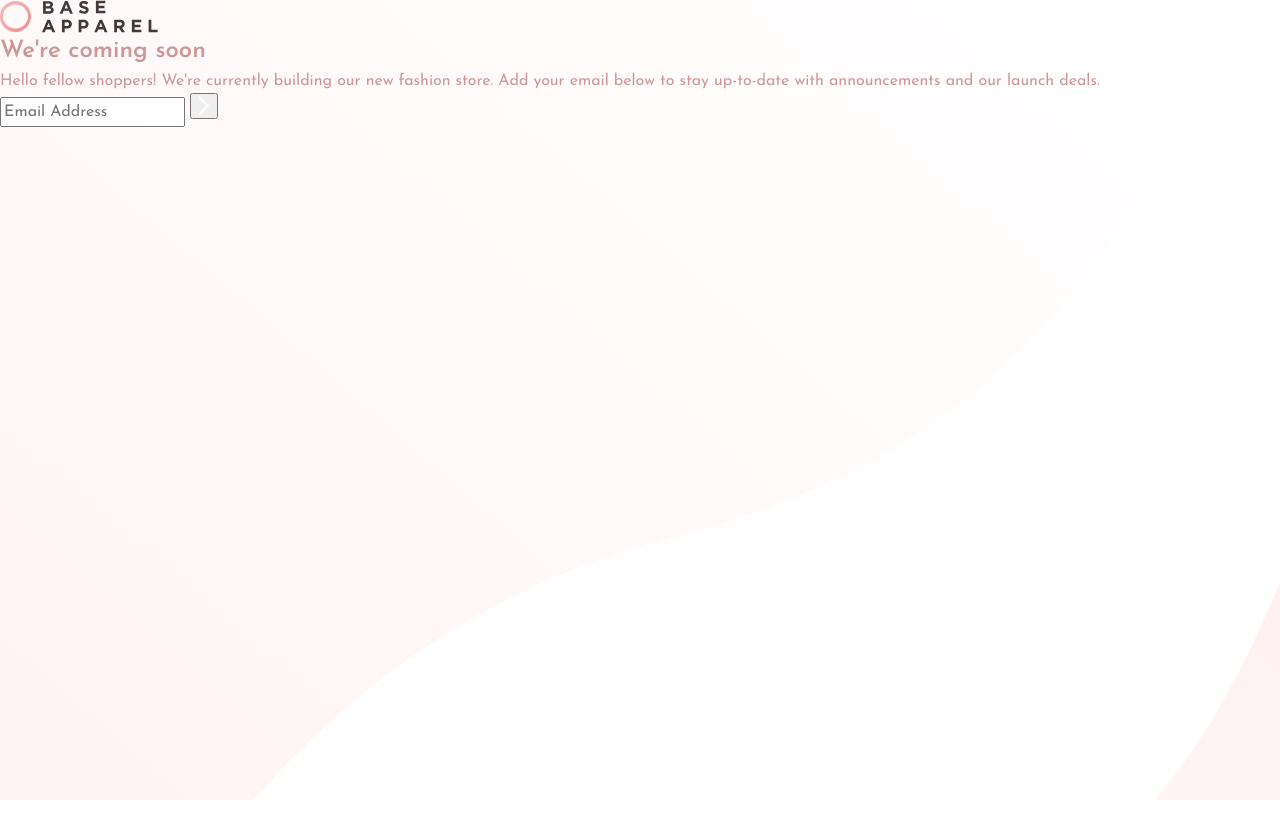
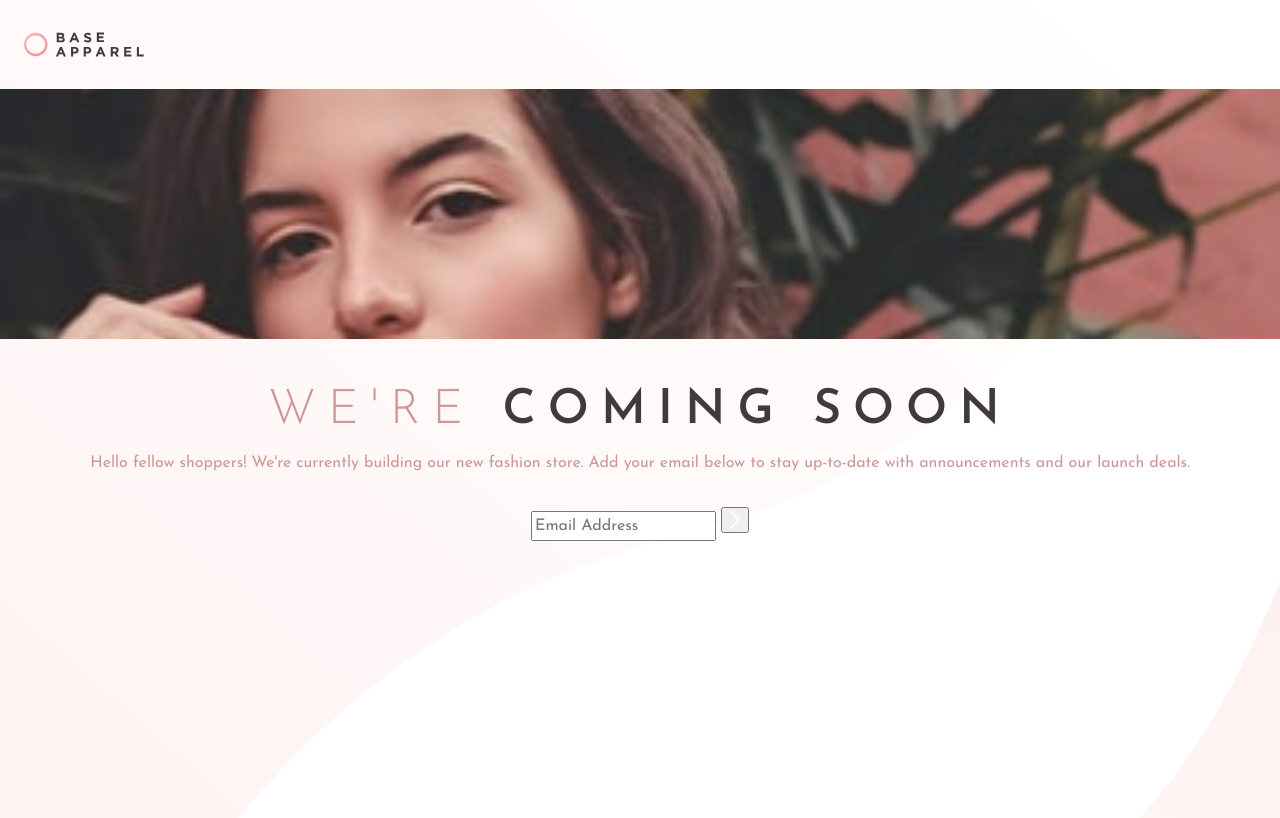
Before and after one commit to riccardofano/base_apparel, a website built with Vite: page index.html in a window 1280 px wide. Built offline with nearby package versions, Linux system fonts and the light colour scheme.

Commit message:
add header and main styles

```diff
--- a/index.html
+++ b/index.html
@@ -12,15 +12,15 @@
   </head>
   <body>
     <header>
-      <img src="./images/logo.svg" alt="Base Apparel logo" />
+      <img class="logo" src="./images/logo.svg" alt="Base Apparel logo" />
     </header>
     <main>
-      <section>
-        <div class="hero"></div>
-      </section>
-      <section>
-        <h1><span>We're</span> coming soon</h1>
-        <p>
+      <section class="hero"></section>
+      <section class="content">
+        <h1 class="content__header fs-primary-heading fw-bold text-neutral-400">
+          <span class="fw-light text-primary-300">We're</span> coming soon
+        </h1>
+        <p class="content__description">
           Hello fellow shoppers! We're currently building our new fashion store. Add your email below to stay up-to-date
           with announcements and our launch deals.
         </p>
--- a/style.css
+++ b/style.css
@@ -25,6 +25,8 @@
   --fs-body: var(--fs-600);
   --fs-button: var(--fs-700);
   --fs-primary-heading: var(--fs-800);
+
+  --body-padding: 1.5rem;
 }
 
 @media (min-width: 50em) {
@@ -164,3 +166,36 @@ body {
   background-size: cover;
   background-repeat: no-repeat;
 }
+
+.logo {
+  height: 25px;
+  width: auto;
+  padding-left: var(--body-padding);
+  margin-block: 2rem;
+}
+
+.hero {
+  width: 100%;
+  height: 250px;
+  background-image: url("./images/hero-mobile.jpg");
+  background-size: cover;
+  background-repeat: no-repeat;
+  background-position: top left;
+}
+
+.content {
+  text-align: center;
+  padding-inline: var(--body-padding);
+  padding-top: 3rem;
+}
+
+.content__header {
+  text-transform: uppercase;
+  letter-spacing: .75rem;
+  line-height: 1;
+  margin-bottom: 1rem;
+}
+
+.content__description {
+  margin-bottom: 2rem;
+}
```
